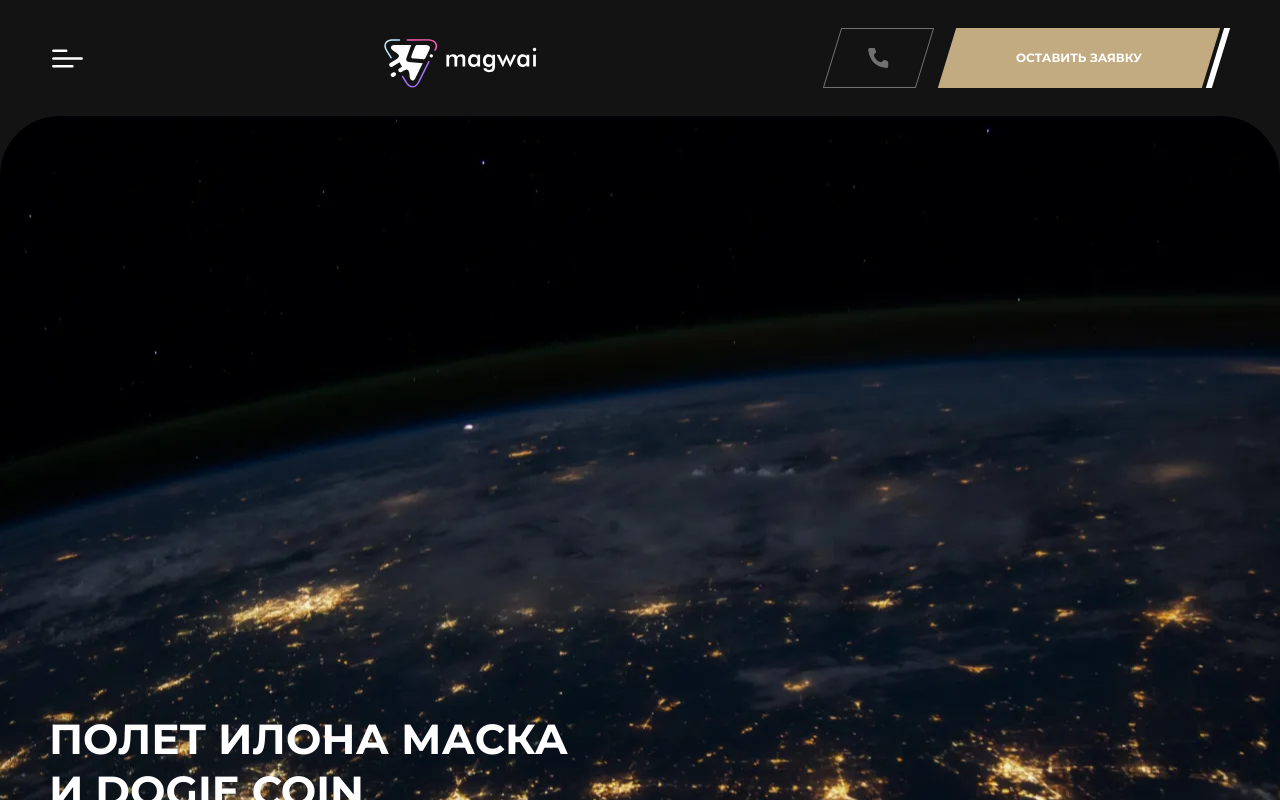
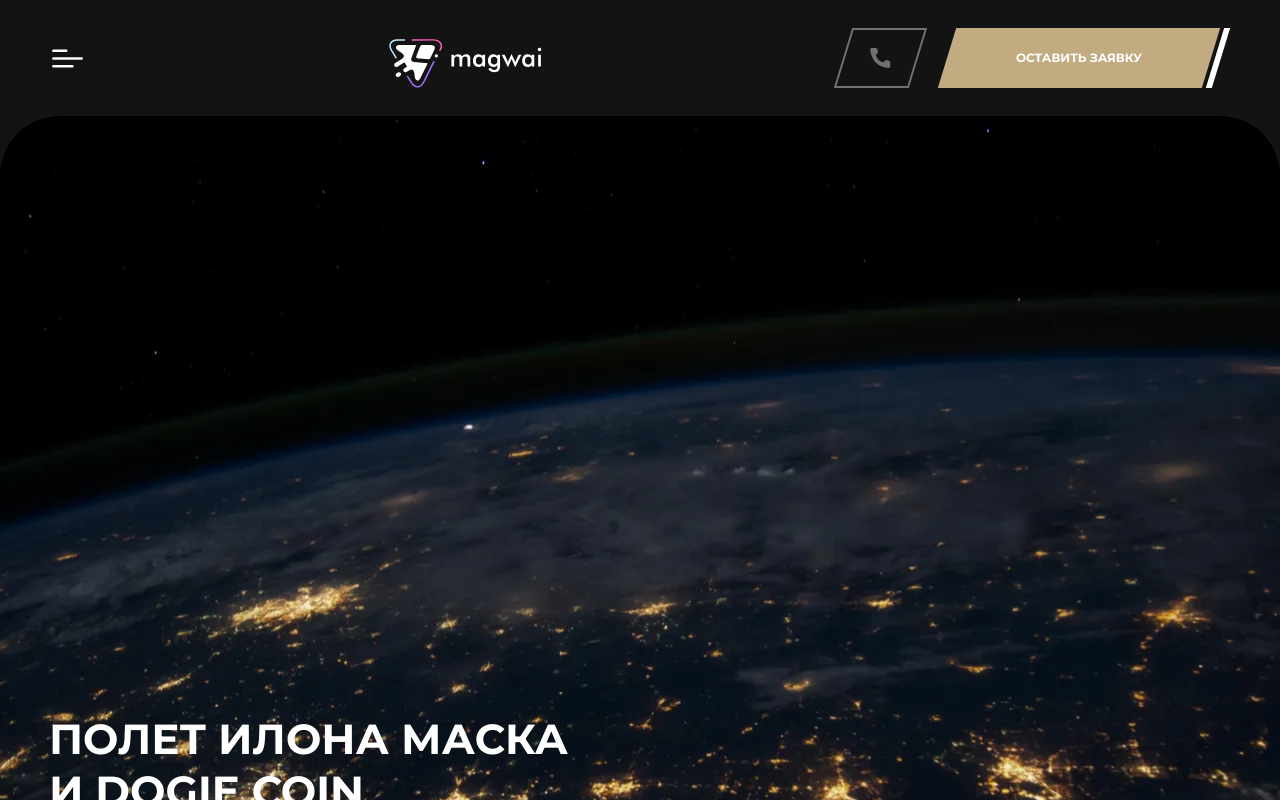
Before and after one commit to Vallek/magwai-test, a website: page source/index.html in a window 1280 px wide. Shown: the top 800 px of the page. Drawn offline with nearby package versions, Linux system fonts and the light colour scheme; files that its build step writes are made by us from their sources; no server answers.

```diff
--- a/source/styles/blocks/action.scss
+++ b/source/styles/blocks/action.scss
@@ -10,9 +10,9 @@
 .action__call {
 	opacity: 0.4;
 	display: flex;
-	width: 92.5px;
+	width: 75px;
 	height: 60px;
-	margin-right: 10px;
+	margin-right: 17px;
 	background-image: url('../../images/carbon_phone-filled.svg');
 	background-repeat: no-repeat;
 	background-position: center;
@@ -30,7 +30,7 @@
 	display: block;
 	width: 100%;
 	background-color: transparent;
-	border: 1px solid var(--main-color);
+	border: 2px solid var(--main-color);
 	transform: skewX(-17deg);
 	background-repeat: no-repeat;
 }
```
